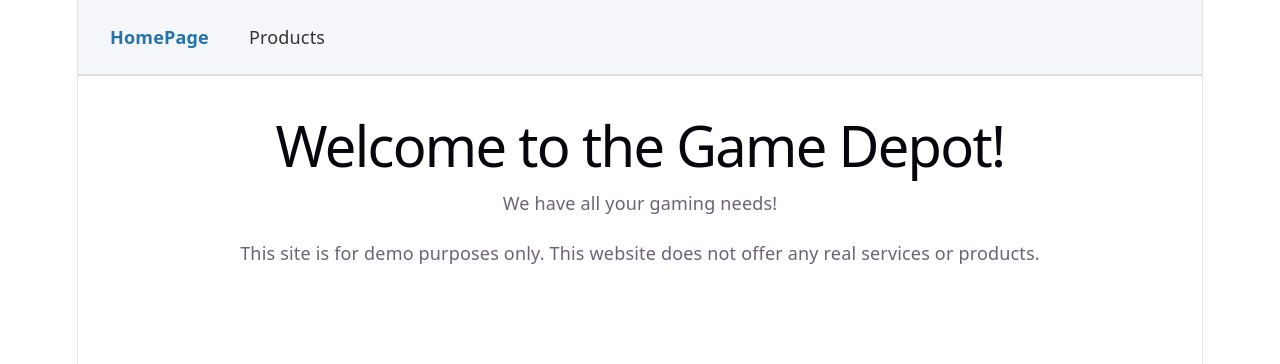
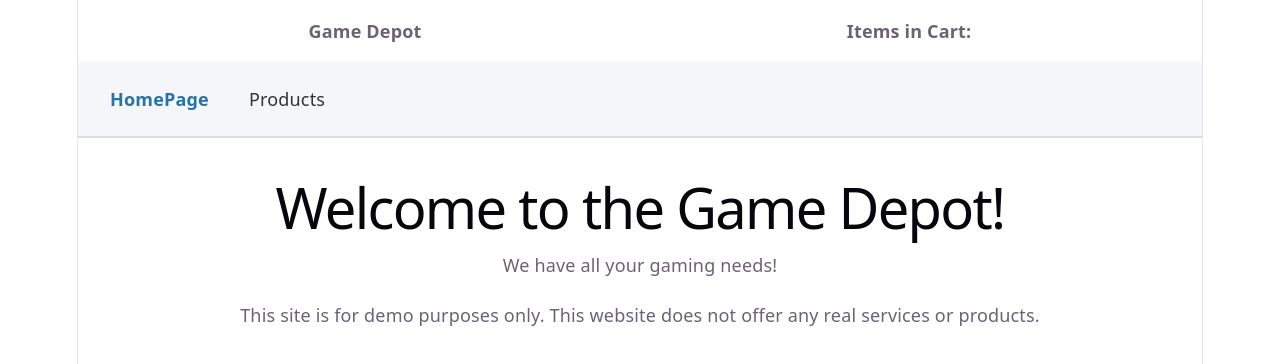
Before and after one commit to iltStudent07/peerceptiv-assignment-five, a React (Vite) app: page / in a window 1280 px wide. Shown: the top 364 px of the page. Built offline with nearby package versions, Linux system fonts and the light colour scheme.

Commit message:
Create Header and CartContext

```diff
--- a/src/App.tsx
+++ b/src/App.tsx
@@ -1,9 +1,11 @@
 import { Routes, Route } from 'react-router-dom'
+import { CartProvider } from './context/CartContext'
 import Navbar from './Navbar'
 import HomePage from './pages/HomePage'
 import ProductsPage from './pages/ProductsPage'
 import ProductDetail from './pages/ProductDetail'
 import NotFound from './pages/NotFound'
+import Header from './components/Header'
 import Footer from './components/Footer'
 import './App.css'
 
@@ -12,7 +14,9 @@ function App() {
 
   return (
     <>
+      <CartProvider>
         <div>
+          <Header />
           <Navbar />
           <main style={{ padding: "24px"}}>
             <Routes>
@@ -24,6 +28,7 @@ function App() {
           </main>
           <Footer />
         </div>
+      </CartProvider>
     </>
   )
 }
--- /dev/null
+++ b/src/components/Header.tsx
@@ -0,0 +1,13 @@
+import { useCart } from '../context/CartContext'
+
+function Header() {
+    const { cart } = useCart();
+    return (
+        <div style={{ display: 'flex', justifyContent: "space-around", margin: '18px'}}>
+            <p><strong>Game Depot</strong></p>
+            <p><strong>Items in Cart:</strong> {cart.itemAmount}</p>
+        </div>
+    )
+}
+
+export default Header
--- /dev/null
+++ b/src/context/CartContext.tsx
@@ -0,0 +1,22 @@
+import React, {createContext, useContext, useReducer } from 'react'
+import cartReducer from '../reducers/cartReducer'
+import type { CartItem, CartAction } from '../types/types'
+
+interface CartContextValue {
+    cart: CartItem
+    dispatch: React.Dispatch<CartAction>
+}
+const CartContext = createContext<CartContextValue | undefined>(undefined)
+
+export const CartProvider = ({ children }) => {
+    const [cart, dispatch] = useReducer(cartReducer, [])
+
+    return (
+        <CartContext.Provider value={{ cart, dispatch }}>
+            {children}
+        </CartContext.Provider>
+    )
+}
+
+// eslint-disable-next-line react-refresh/only-export-components
+export const useCart = () => useContext(CartContext)
```
Lines whose indentation alone changed are shown as unchanged.
